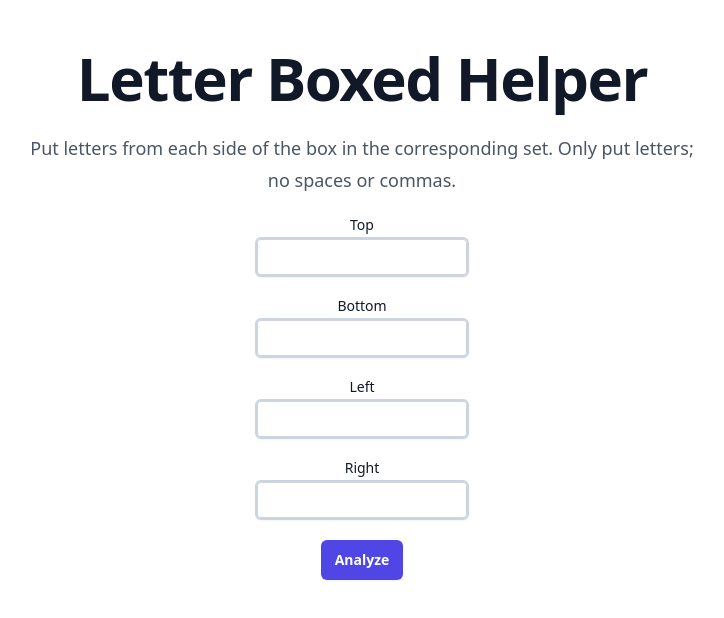
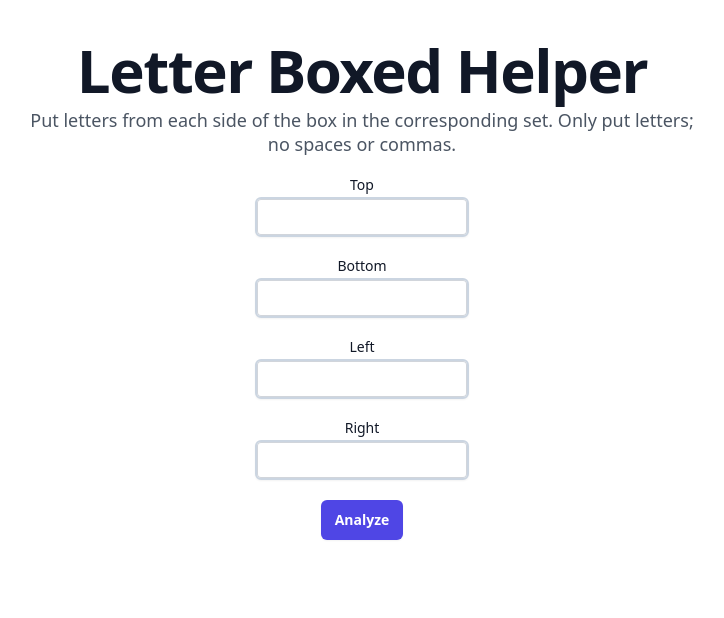
Before and after one commit to dzoba/letter-boxed-web, a React (Vite) app: page / in a window 1280 px wide. Shown: the top 618 px of the page, without its empty margins (278-1002 px from the left). Built offline with nearby package versions, Linux system fonts and the light colour scheme.

Commit message:
Tighter UI

```diff
--- a/src/App.tsx
+++ b/src/App.tsx
@@ -151,10 +151,10 @@ function App() {
   };
 
   return (
-    <div className=" px-6 py-12 lg:px-8">
+    <div className=" px-6 py-10 lg:px-8">
       <div className="mx-auto max-w-2xl text-center">
         <h2 className="text-4xl font-bold tracking-tight text-gray-900 sm:text-6xl">Letter Boxed Helper</h2>
-        <p className="mt-6 text-lg leading-8 text-gray-600">
+        <p className="mt-2 text-lg leading-6 text-gray-600">
           Put letters from each side of the box in the corresponding set. Only put letters; no spaces or commas.
         </p>
         <div className=" flex flex-col">
```
Also changed, not shown: 4 other files (tests, documents, lock files or other folders).
